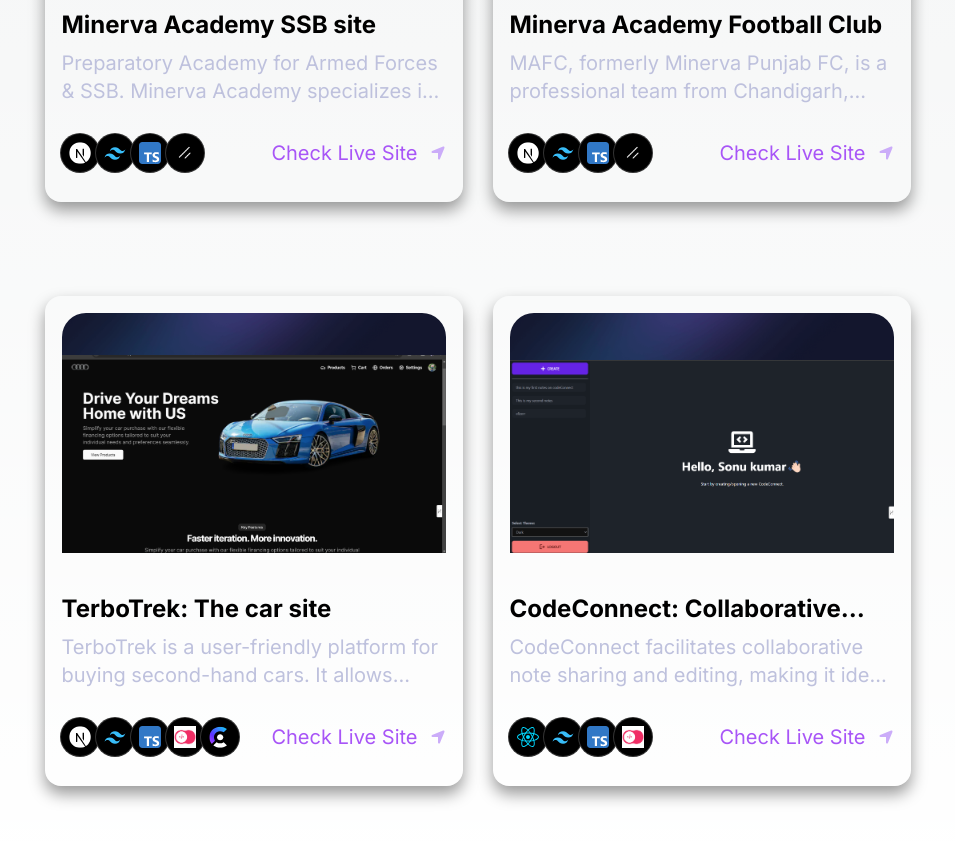
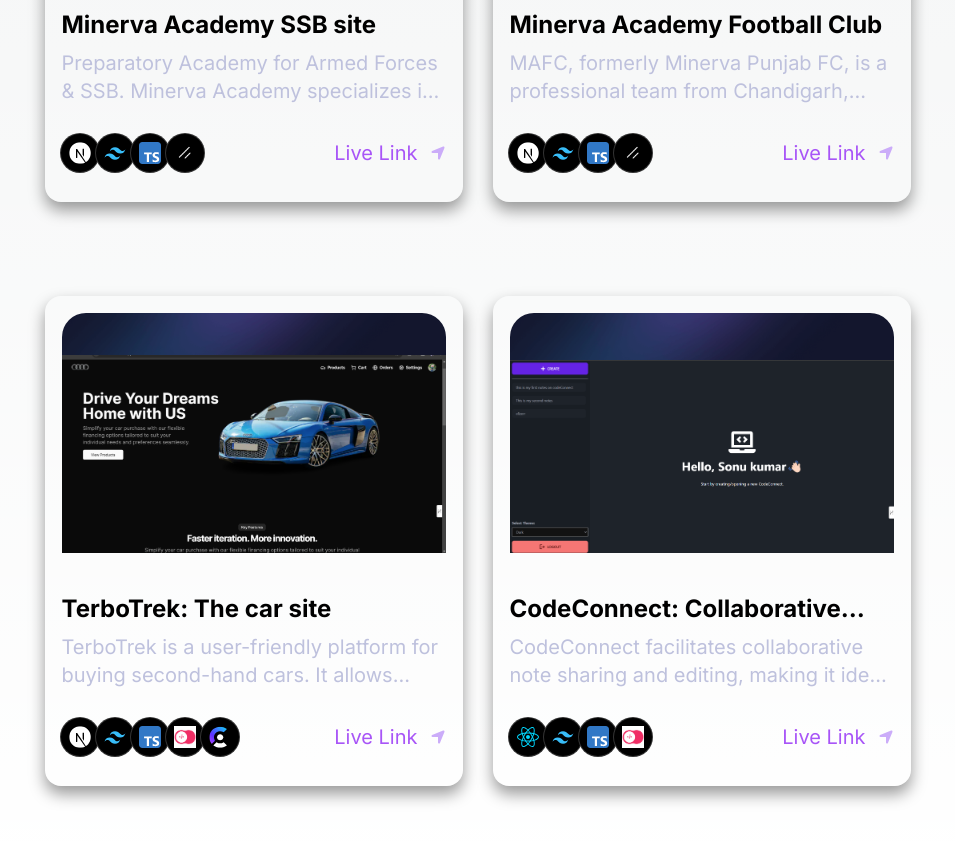
Before and after one commit to uniquesonu/portfolio, a Next.js app: page / in a window 1280 px wide. Shown: the part 3380-4221 px from the top of the page, without its empty margins (164-1119 px from the left). Built offline with nearby package versions, Linux system fonts and the light colour scheme.

Commit message:
refactor: Update RecentProjects component

```diff
--- a/components/RecentProjects.jsx
+++ b/components/RecentProjects.jsx
@@ -69,7 +69,7 @@ const RecentProjects = () => {
                 <div className="flex justify-center items-center">
                   <Link href={item.link} target="_blank">
                   <p className="flex lg:text-xl md:text-xs text-sm text-purple-500">
-                    Check Live Site
+                    Live Link
                   </p>
                   </Link>
                   <FaLocationArrow className="ms-3" color="#CBACF9" />
```
